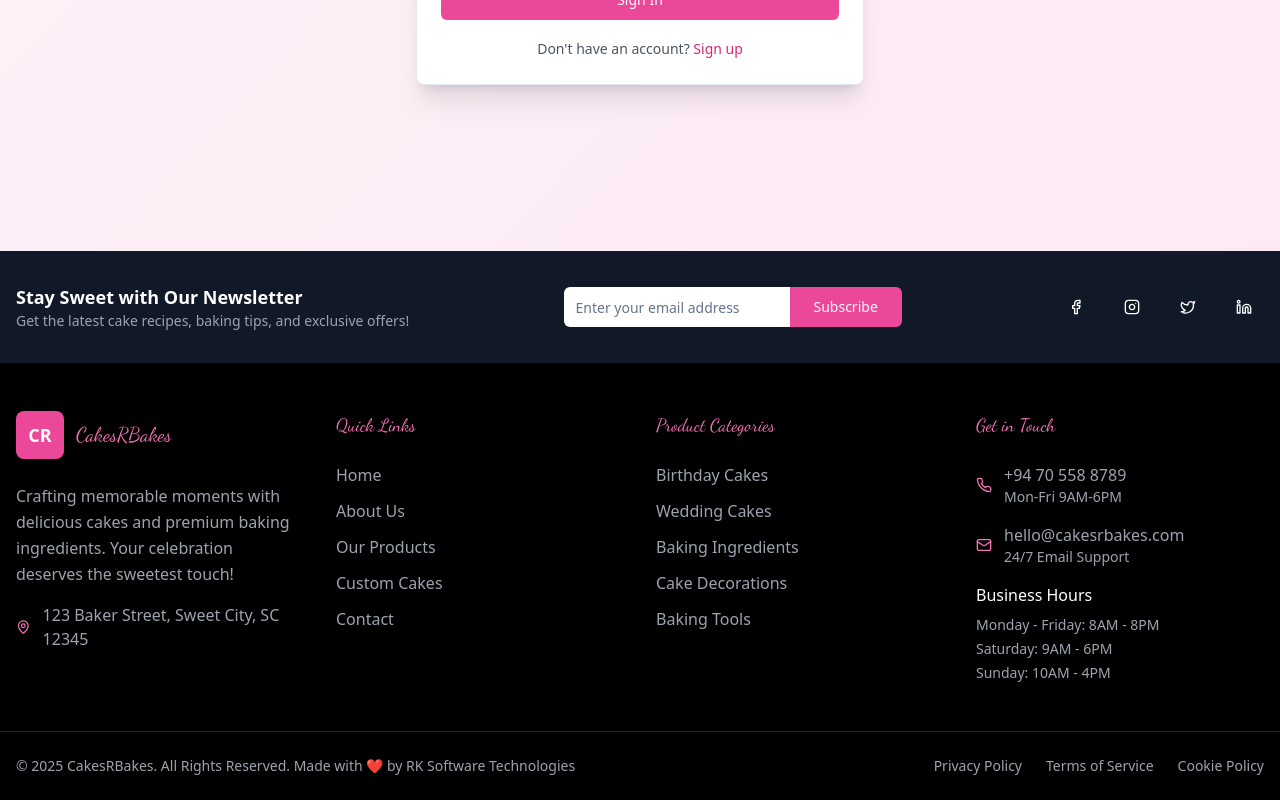
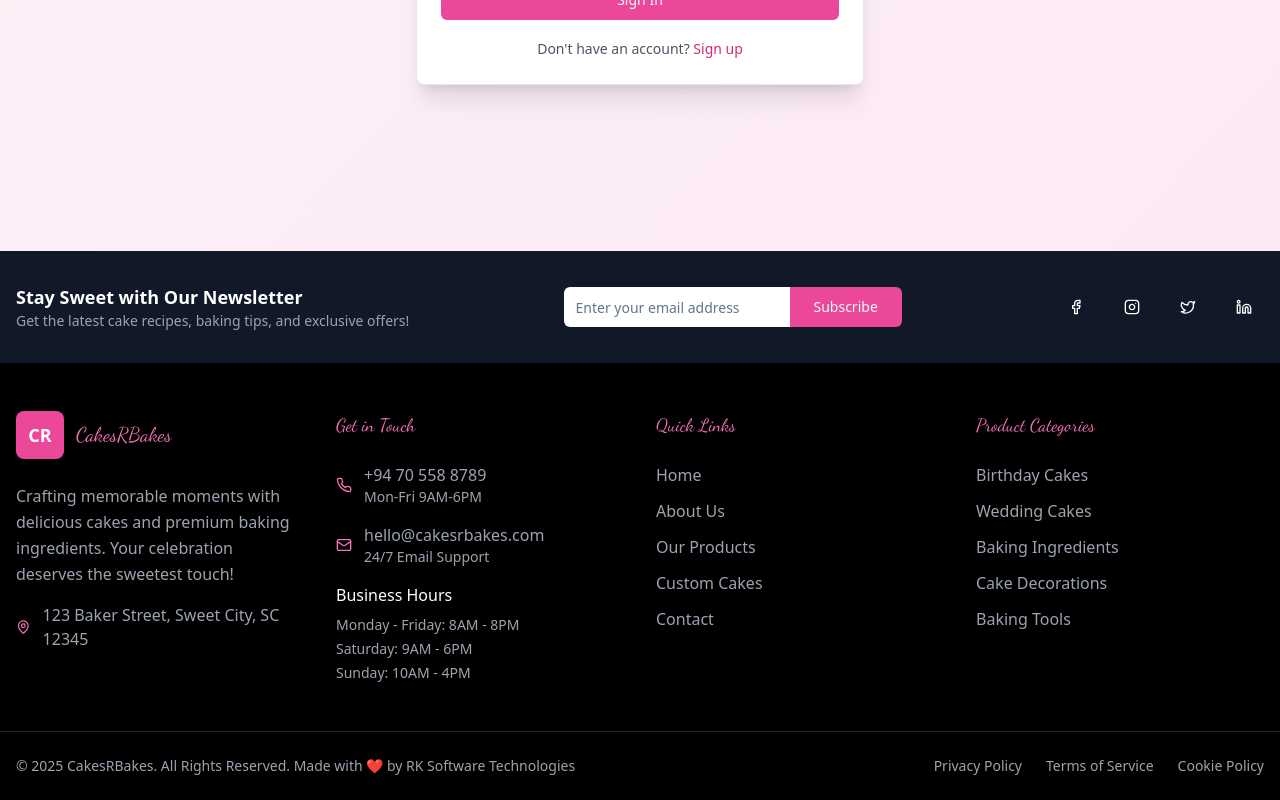
Before and after one commit to rashmithaRKL/like-this-redesign, a React (Vite) app: page /signin in a window 1280 px wide. Shown: the part 549-1349 px from the top of the page. Built offline with nearby package versions, Linux system fonts and the light colour scheme.

Commit message:
Fix: Footer order
Reordered the footer sections to match the provided image.

```diff
--- /dev/null
+++ b/src/components/CustomFooter.tsx
@@ -0,0 +1,143 @@
+
+import { Link } from "react-router-dom";
+import { Button } from "@/components/ui/button";
+import { Input } from "@/components/ui/input";
+import { Facebook, Twitter, Linkedin, Instagram, MapPin, Phone, Mail } from "lucide-react";
+
+const CustomFooter = () => {
+  return (
+    <footer className="bg-black text-white">
+      {/* Newsletter Section */}
+      <div className="bg-gray-900 py-8">
+        <div className="container mx-auto px-4">
+          <div className="flex flex-col md:flex-row items-center justify-between gap-4">
+            <div>
+              <h3 className="text-lg font-semibold">Stay Sweet with Our Newsletter</h3>
+              <p className="text-gray-400 text-sm">Get the latest cake recipes, baking tips, and exclusive offers!</p>
+            </div>
+            <div className="flex w-full md:w-auto max-w-md">
+              <Input
+                type="email"
+                placeholder="Enter your email address"
+                className="rounded-r-none bg-white text-black border-0"
+              />
+              <Button className="rounded-l-none bg-pink-500 hover:bg-pink-600 px-6">
+                Subscribe
+              </Button>
+            </div>
+            <div className="flex space-x-4">
+              <Button variant="ghost" size="icon" className="text-white hover:text-pink-400 hover:bg-gray-800">
+                <Facebook className="w-5 h-5" />
+              </Button>
+              <Button variant="ghost" size="icon" className="text-white hover:text-pink-400 hover:bg-gray-800">
+                <Instagram className="w-5 h-5" />
+              </Button>
+              <Button variant="ghost" size="icon" className="text-white hover:text-pink-400 hover:bg-gray-800">
+                <Twitter className="w-5 h-5" />
+              </Button>
+              <Button variant="ghost" size="icon" className="text-white hover:text-pink-400 hover:bg-gray-800">
+                <Linkedin className="w-5 h-5" />
+              </Button>
+            </div>
+          </div>
+        </div>
+      </div>
+
+      {/* Main Footer */}
+      <div className="py-12">
+        <div className="container mx-auto px-4">
+          <div className="grid grid-cols-1 md:grid-cols-2 lg:grid-cols-4 gap-8">
+            {/* Brand */}
+            <div>
+              <div className="flex items-center mb-6">
+                <div className="w-12 h-12 bg-pink-500 rounded-lg flex items-center justify-center mr-3">
+                  <span className="text-white font-bold text-lg">CR</span>
+                </div>
+                <span className="text-xl font-script text-pink-400">CakesRBakes</span>
+              </div>
+              <p className="text-gray-400 leading-relaxed mb-4">
+                Crafting memorable moments with delicious cakes and premium baking ingredients.
+                Your celebration deserves the sweetest touch!
+              </p>
+              <div className="flex items-center text-gray-400 mb-2">
+                <MapPin className="w-4 h-4 mr-3 text-pink-400" />
+                <span>123 Baker Street, Sweet City, SC 12345</span>
+              </div>
+            </div>
+
+            {/* Get in Touch */}
+            <div>
+              <h4 className="text-lg font-script text-pink-400 mb-6">Get in Touch</h4>
+              <div className="space-y-4">
+                <div className="flex items-center text-gray-400">
+                  <Phone className="w-4 h-4 mr-3 text-pink-400 flex-shrink-0" />
+                  <div>
+                    <p className="font-medium">+94 70 558 8789</p>
+                    <p className="text-sm">Mon-Fri 9AM-6PM</p>
+                  </div>
+                </div>
+                <div className="flex items-center text-gray-400">
+                  <Mail className="w-4 h-4 mr-3 text-pink-400 flex-shrink-0" />
+                  <div>
+                    <p className="font-medium">hello@cakesrbakes.com</p>
+                    <p className="text-sm">24/7 Email Support</p>
+                  </div>
+                </div>
+                <div>
+                  <h5 className="text-white font-medium mb-2">Business Hours</h5>
+                  <div className="text-sm text-gray-400 space-y-1">
+                    <p>Monday - Friday: 8AM - 8PM</p>
+                    <p>Saturday: 9AM - 6PM</p>
+                    <p>Sunday: 10AM - 4PM</p>
+                  </div>
+                </div>
+              </div>
+            </div>
+
+            {/* Quick Links */}
+            <div>
+              <h4 className="text-lg font-script text-pink-400 mb-6">Quick Links</h4>
+              <div className="space-y-3">
+                <Link to="/" className="block text-gray-400 hover:text-white transition-colors hover:translate-x-1 duration-200">Home</Link>
+                <Link to="/about" className="block text-gray-400 hover:text-white transition-colors hover:translate-x-1 duration-200">About Us</Link>
+                <Link to="/shop" className="block text-gray-400 hover:text-white transition-colors hover:translate-x-1 duration-200">Our Products</Link>
+                <Link to="/shop/cakes" className="block text-gray-400 hover:text-white transition-colors hover:translate-x-1 duration-200">Custom Cakes</Link>
+                <Link to="/contact" className="block text-gray-400 hover:text-white transition-colors hover:translate-x-1 duration-200">Contact</Link>
+              </div>
+            </div>
+
+            {/* Categories */}
+            <div>
+              <h4 className="text-lg font-script text-pink-400 mb-6">Product Categories</h4>
+              <div className="space-y-3">
+                <Link to="/shop/cakes" className="block text-gray-400 hover:text-white transition-colors hover:translate-x-1 duration-200">Birthday Cakes</Link>
+                <Link to="/shop/cakes" className="block text-gray-400 hover:text-white transition-colors hover:translate-x-1 duration-200">Wedding Cakes</Link>
+                <Link to="/shop/ingredients" className="block text-gray-400 hover:text-white transition-colors hover:translate-x-1 duration-200">Baking Ingredients</Link>
+                <Link to="/shop/decorations" className="block text-gray-400 hover:text-white transition-colors hover:translate-x-1 duration-200">Cake Decorations</Link>
+                <Link to="/shop" className="block text-gray-400 hover:text-white transition-colors hover:translate-x-1 duration-200">Baking Tools</Link>
+              </div>
+            </div>
+          </div>
+        </div>
+      </div>
+
+      {/* Copyright */}
+      <div className="border-t border-gray-800 py-6">
+        <div className="container mx-auto px-4">
+          <div className="flex flex-col md:flex-row items-center justify-between">
+            <p className="text-gray-400 text-sm">
+              © 2025 CakesRBakes. All Rights Reserved. Made with ❤️ by RK Software Technologies
+            </p>
+            <div className="flex space-x-6 mt-4 md:mt-0">
+              <Link to="#" className="text-gray-400 hover:text-white text-sm transition-colors">Privacy Policy</Link>
+              <Link to="#" className="text-gray-400 hover:text-white text-sm transition-colors">Terms of Service</Link>
+              <Link to="#" className="text-gray-400 hover:text-white text-sm transition-colors">Cookie Policy</Link>
+            </div>
+          </div>
+        </div>
+      </div>
+    </footer>
+  );
+};
+
+export default CustomFooter;
--- a/src/pages/Contact.tsx
+++ b/src/pages/Contact.tsx
@@ -6,7 +6,7 @@ import { Label } from "@/components/ui/label";
 import { Textarea } from "@/components/ui/textarea";
 import { Card, CardContent } from "@/components/ui/card";
 import Navigation from "@/components/Navigation";
-import Footer from "@/components/Footer";
+import CustomFooter from "@/components/CustomFooter";
 import AnimatedSection from "@/components/AnimatedSection";
 
 const Contact = () => {
@@ -120,7 +120,7 @@ const Contact = () => {
         </div>
       </div>
 
-      <Footer />
+      <CustomFooter />
     </div>
   );
 };
--- a/src/pages/SignIn.tsx
+++ b/src/pages/SignIn.tsx
@@ -7,7 +7,7 @@ import { Label } from "@/components/ui/label";
 import { Card, CardContent, CardDescription, CardHeader, CardTitle } from "@/components/ui/card";
 import { Eye, EyeOff } from "lucide-react";
 import Navigation from "@/components/Navigation";
-import Footer from "@/components/Footer";
+import CustomFooter from "@/components/CustomFooter";
 import AnimatedSection from "@/components/AnimatedSection";
 
 const SignIn = () => {
@@ -124,7 +124,7 @@ const SignIn = () => {
         </div>
       </div>
 
-      <Footer />
+      <CustomFooter />
     </div>
   );
 };
```
